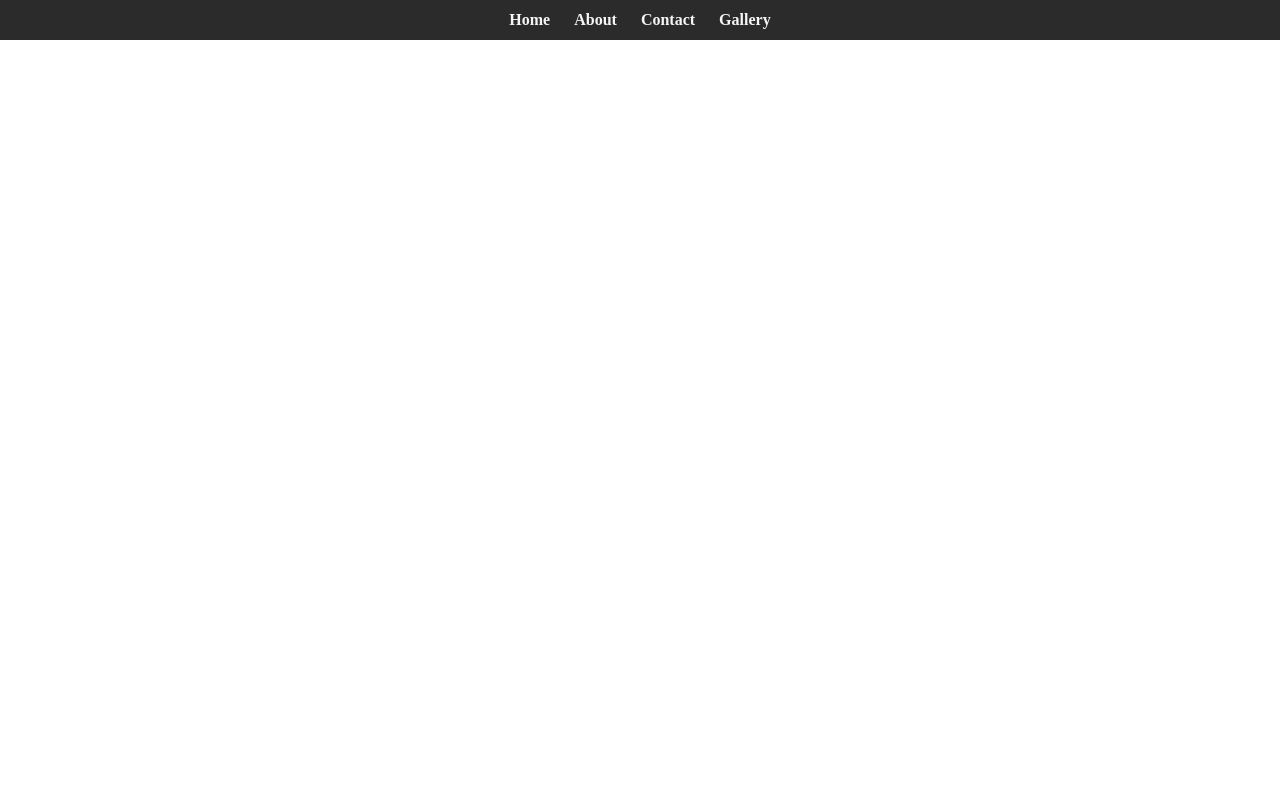
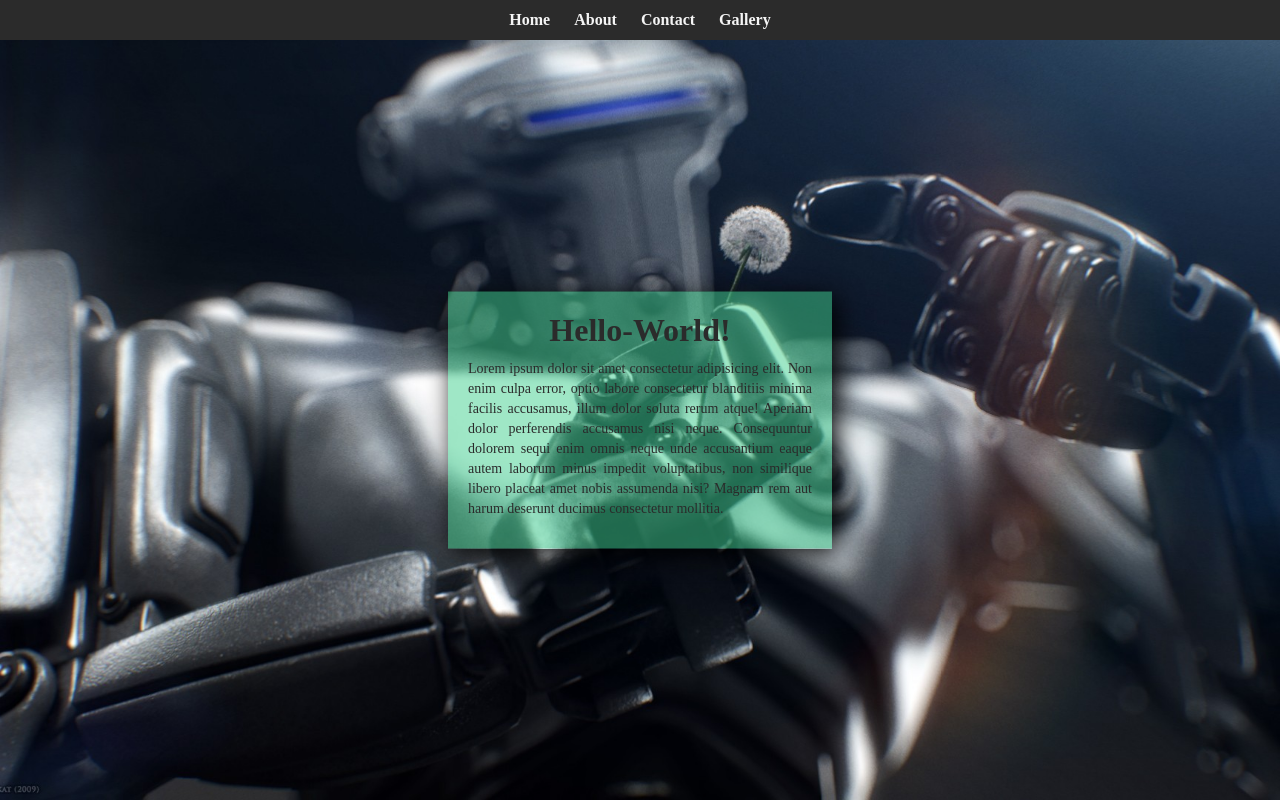
Before and after one commit to turajarmin/arm, a website: page index.html in a window 1280 px wide. Drawn offline with Linux system fonts and the light colour scheme.

Commit message:
make-parallax

```diff
--- a/css/media/lg.css
+++ b/css/media/lg.css
@@ -35,3 +35,37 @@ div.menu>nav>ul>li>a:hover{
 #close,#show,label[for=show],label[for=close]{
     display: none;
 }
+div.parallax{
+    width: 100%;
+    height: calc(100vh - 40px);
+    background: url('../../images/robotic.jpg') center center no-repeat fixed;
+    background-size: cover;
+    position: relative;
+}
+div.parallax>div.slogan{
+    width: 50%;
+    padding: 20px;
+    box-sizing: border-box;
+    background-color: rgba(65, 207, 141, 0.5);
+    position: absolute;
+    left: 50%;
+    top: 50%;
+    transform: translate(-50%,-50%);
+    box-shadow: 5px 5px 25px black;
+    transition: 300ms;
+}
+div.parallax>div.slogan>h1{
+    color: #2b2b2b;
+    margin-bottom: 10px;
+    text-align: center;
+}
+div.parallax>div.slogan>p{
+    color: #2b2b2b;
+    margin-bottom: 10px;
+    font-size: 14px;
+    text-align: justify;
+    line-height: 20px;
+}
+div.parallax>div.slogan:hover{
+    backdrop-filter: blur(5px);
+}
--- a/css/media/md.css
+++ b/css/media/md.css
@@ -35,3 +35,37 @@ div.menu>nav>ul>li>a:hover{
 #close,#show,label[for=show],label[for=close]{
     display: none;
 }
+div.parallax{
+    width: 100%;
+    height: calc(100vh - 40px);
+    background: url('../../images/robotic.jpg') center center no-repeat fixed;
+    background-size: cover;
+    position: relative;
+}
+div.parallax>div.slogan{
+    width: 70%;
+    padding: 20px;
+    box-sizing: border-box;
+    background-color: rgba(65, 207, 141, 0.5);
+    position: absolute;
+    left: 50%;
+    top: 50%;
+    transform: translate(-50%,-50%);
+    box-shadow: 5px 5px 25px black;
+    transition: 300ms;
+}
+div.parallax>div.slogan>h1{
+    color: #2b2b2b;
+    margin-bottom: 10px;
+    text-align: center;
+}
+div.parallax>div.slogan>p{
+    color: #2b2b2b;
+    margin-bottom: 10px;
+    font-size: 14px;
+    text-align: justify;
+    line-height: 20px;
+}
+div.parallax>div.slogan:hover{
+    backdrop-filter: blur(5px);
+}
--- a/css/media/sm.css
+++ b/css/media/sm.css
@@ -5,6 +5,7 @@ div.menu{
     left: -100%;
     top: 0;
     background-color: #2b2b2b;
+    z-index: 9999;
     transition: 300ms;
 }
 div.menu>nav{
@@ -84,3 +85,38 @@ label[for=close]{
 #close:checked ~ div.menu{
     left:-100%;
 }
+div.parallax{
+    width: 100%;
+    height: calc(100vh - 40px);
+    background: url('../../images/robotic.jpg') center center no-repeat fixed;
+    background-size: cover;
+    position: relative;
+
+}
+div.parallax>div.slogan{
+    width: 90%;
+    padding: 20px;
+    box-sizing: border-box;
+    background-color: rgba(65, 207, 141, 0.5);
+    position: absolute;
+    left: 50%;
+    top: 50%;
+    transform: translate(-50%,-50%);
+    box-shadow: 5px 5px 25px black;
+    transition: 300ms;
+}
+div.parallax>div.slogan>h1{
+    color: #2b2b2b;
+    margin-bottom: 10px;
+    text-align: center;
+}
+div.parallax>div.slogan>p{
+    color: #2b2b2b;
+    margin-bottom: 10px;
+    font-size: 14px;
+    text-align: justify;
+    line-height: 20px;
+}
+div.parallax>div.slogan:hover{
+    backdrop-filter: blur(5px);
+}
--- a/css/media/xl.css
+++ b/css/media/xl.css
@@ -35,3 +35,37 @@ div.menu>nav>ul>li>a:hover{
 #close,#show,label[for=show],label[for=close]{
     display: none;
 }
+div.parallax{
+    width: 100%;
+    height: calc(100vh - 40px);
+    background: url('../../images/robotic.jpg') center center no-repeat fixed;
+    background-size: cover;
+    position: relative;
+}
+div.parallax>div.slogan{
+    width: 30%;
+    padding: 20px;
+    box-sizing: border-box;
+    background-color: rgba(65, 207, 141, 0.5);
+    position: absolute;
+    left: 50%;
+    top: 50%;
+    transform: translate(-50%,-50%);
+    box-shadow: 5px 5px 25px black;
+    transition: 300ms;
+}
+div.parallax>div.slogan>h1{
+    color: #2b2b2b;
+    margin-bottom: 10px;
+    text-align: center;
+}
+div.parallax>div.slogan>p{
+    color: #2b2b2b;
+    margin-bottom: 10px;
+    font-size: 14px;
+    text-align: justify;
+    line-height: 20px;
+}
+div.parallax>div.slogan:hover{
+    backdrop-filter: blur(5px);
+}
--- a/css/media/xs.css
+++ b/css/media/xs.css
@@ -5,6 +5,7 @@ div.menu{
     left: -100%;
     top: 0;
     background-color: #2b2b2b;
+    z-index: 9999;
     transition: 300ms;
 }
 div.menu>nav{
@@ -84,3 +85,38 @@ label[for=close]{
 #close:checked ~ div.menu{
     left:-100%;
 }
+div.parallax{
+    width: 100%;
+    height: calc(100vh - 40px);
+    background: url('../../images/robotic.jpg') center center no-repeat fixed;
+    background-size: cover;
+    position: relative;
+
+}
+div.parallax>div.slogan{
+    width: 90%;
+    padding: 20px;
+    box-sizing: border-box;
+    background-color: rgba(65, 207, 141, 0.5);
+    position: absolute;
+    left: 50%;
+    top: 50%;
+    transform: translate(-50%,-50%);
+    box-shadow: 5px 5px 25px black;
+    transition: 300ms;
+}
+div.parallax>div.slogan>h1{
+    color: #2b2b2b;
+    margin-bottom: 10px;
+    text-align: center;
+}
+div.parallax>div.slogan>p{
+    color: #2b2b2b;
+    margin-bottom: 10px;
+    font-size: 14px;
+    text-align: justify;
+    line-height: 20px;
+}
+div.parallax>div.slogan:hover{
+    backdrop-filter: blur(5px);
+}
--- a/css/media/xxl.css
+++ b/css/media/xxl.css
@@ -35,3 +35,37 @@ div.menu>nav>ul>li>a:hover{
 #close,#show,label[for=show],label[for=close]{
     display: none;
 }
+div.parallax{
+    width: 100%;
+    height: calc(100vh - 40px);
+    background: url('../../images/robotic.jpg') center center no-repeat fixed;
+    background-size: cover;
+    position: relative;
+}
+div.parallax>div.slogan{
+    width: 30%;
+    padding: 20px;
+    box-sizing: border-box;
+    background-color: rgba(65, 207, 141, 0.5);
+    position: absolute;
+    left: 50%;
+    top: 50%;
+    transform: translate(-50%,-50%);
+    box-shadow: 5px 5px 25px black;
+    transition: 300ms;
+}
+div.parallax>div.slogan>h1{
+    color: #2b2b2b;
+    margin-bottom: 10px;
+    text-align: center;
+}
+div.parallax>div.slogan>p{
+    color: #2b2b2b;
+    margin-bottom: 10px;
+    font-size: 14px;
+    text-align: justify;
+    line-height: 20px;
+}
+div.parallax>div.slogan:hover{
+    backdrop-filter: blur(5px);
+}
--- a/index.html
+++ b/index.html
@@ -29,6 +29,18 @@
                 <label for="close">&times;</label>
             </div>
         <!--end menu-->
+        <!--parallax-->
+            <div class="parallax">
+                <div class="slogan">
+                    <h1>Hello-World!</h1>
+                    <p>
+                        Lorem ipsum dolor sit amet consectetur adipisicing elit. Non enim culpa error, optio labore consectetur blanditiis minima facilis accusamus, illum dolor soluta rerum atque! Aperiam dolor perferendis accusamus nisi neque.
+                        Consequuntur dolorem sequi enim omnis neque unde accusantium eaque autem laborum minus impedit voluptatibus, non similique libero placeat amet nobis assumenda nisi? Magnam rem aut harum deserunt ducimus consectetur mollitia.
+                    </p>
+                </div>
+            </div>
+        <!--end parallax-->
+
     </div>
   </body>
 </html>
```
Also changed, not shown: images/robotic.jpg (added).
